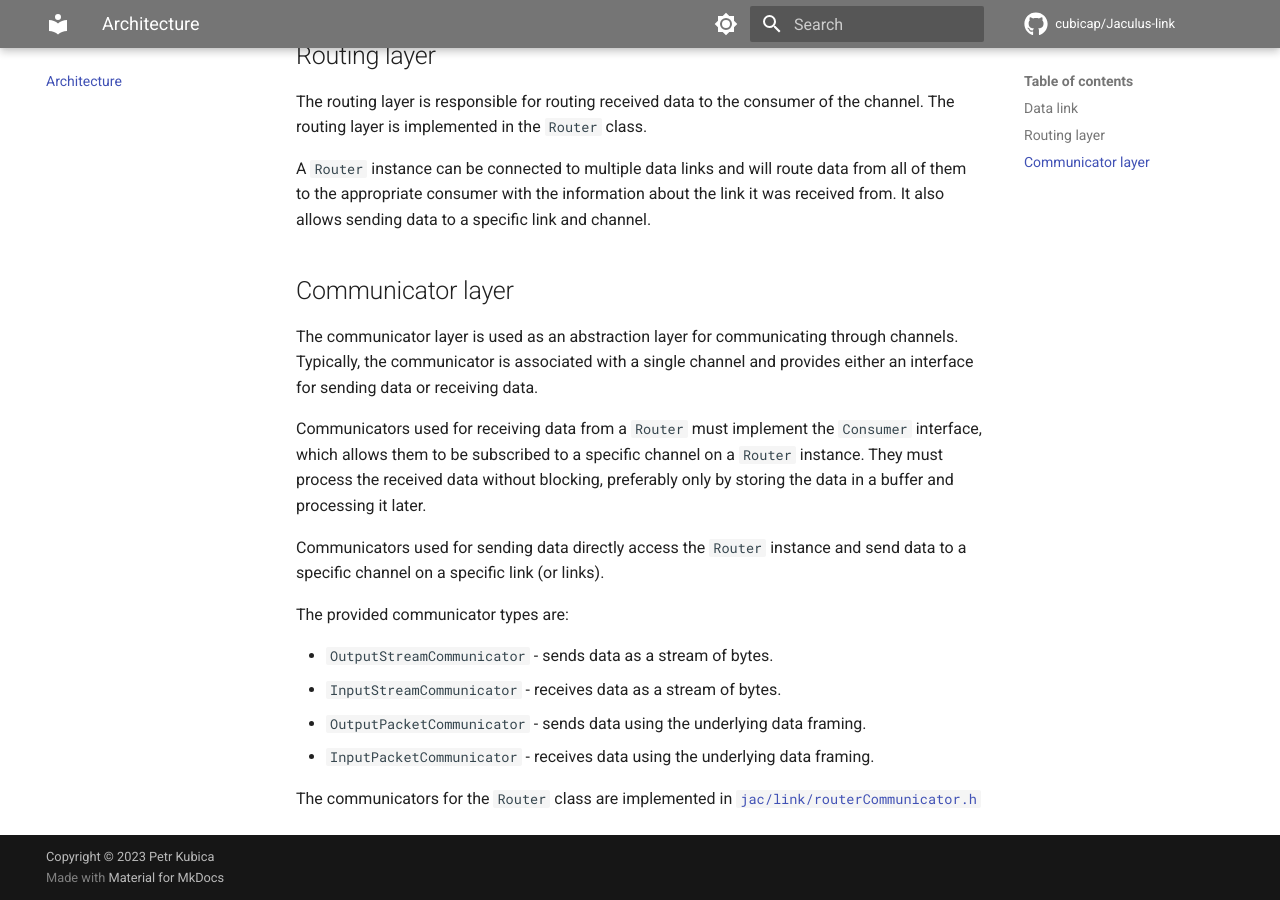
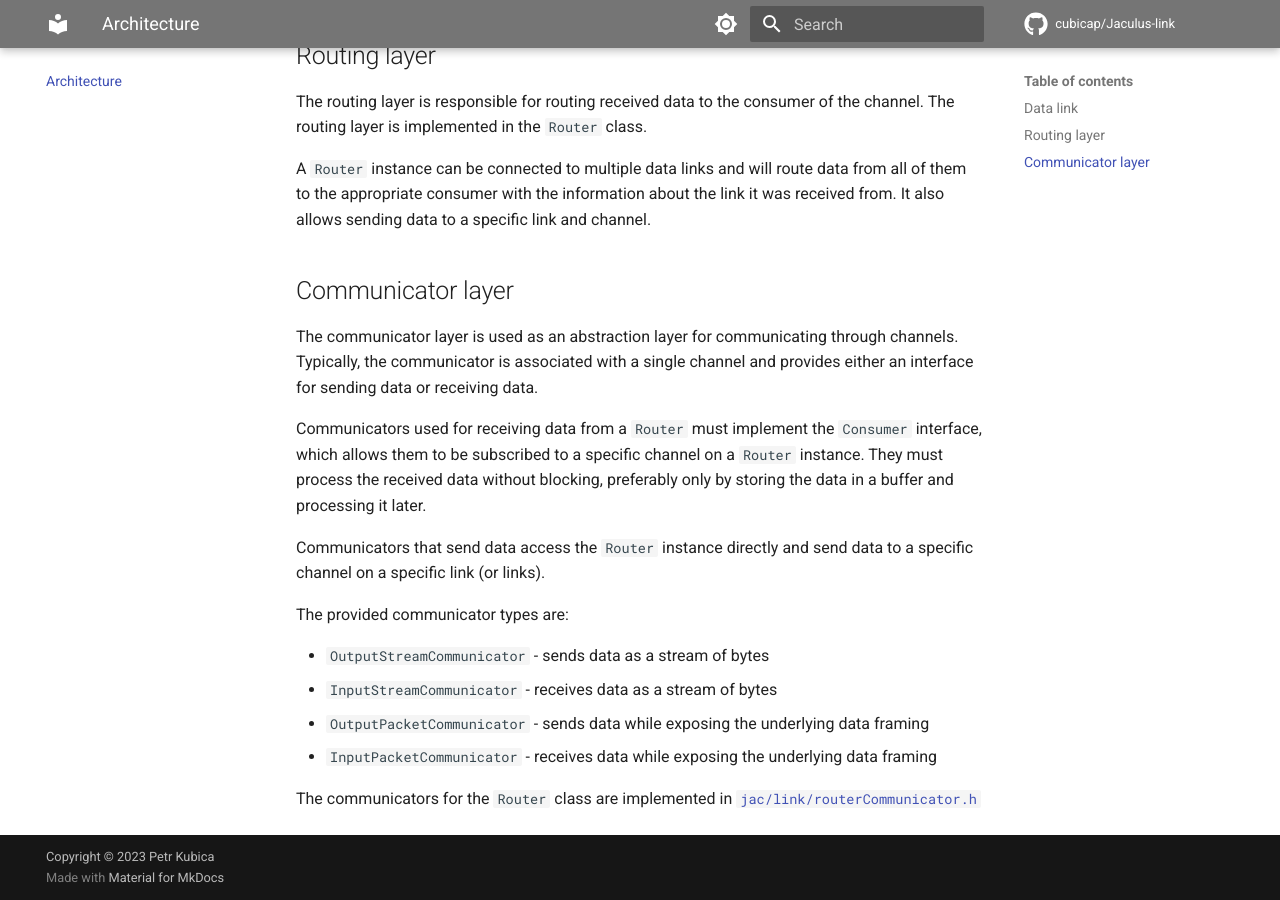
Before and after one commit to cubicap/Jaculus-link, an MkDocs documentation site: the page built from docs/architecture.md, in a window 1280 px wide and 900 px high, scrolled down 625 px. Built offline with MkDocs 1.6.1 and Material for MkDocs 9.7.7, drawn with Linux system fonts in a browser that asks for light colours; comment, search, counter and statistics services are not loaded.

Commit message:
update docs

```diff
--- a/docs/architecture.md
+++ b/docs/architecture.md
@@ -34,14 +34,14 @@ Communicators used for receiving data from a `Router` must implement the `Consum
 them to be subscribed to a specific channel on a `Router` instance. They must process the received data without
 blocking, preferably only by storing the data in a buffer and processing it later.
 
-Communicators used for sending data directly access the `Router` instance and send data to a specific channel
-on a specific link (or links).
+Communicators that send data access the `Router` instance directly and send data to a specific channel on
+a specific link (or links).
 
 The provided communicator types are:
 
-- `OutputStreamCommunicator` - sends data as a stream of bytes.
-- `InputStreamCommunicator` - receives data as a stream of bytes.
-- `OutputPacketCommunicator` - sends data using the underlying data framing.
-- `InputPacketCommunicator` - receives data using the underlying data framing.
+- `OutputStreamCommunicator` - sends data as a stream of bytes
+- `InputStreamCommunicator` - receives data as a stream of bytes
+- `OutputPacketCommunicator` - sends data while exposing the underlying data framing
+- `InputPacketCommunicator` - receives data while exposing the underlying data framing
 
 The communicators for the `Router` class are implemented in [`jac/link/routerCommunicator.h`](/doxygen/routerCommunicator_8h/)
```
Also changed, not shown: docs/usage.md (+3 -1 lines).
